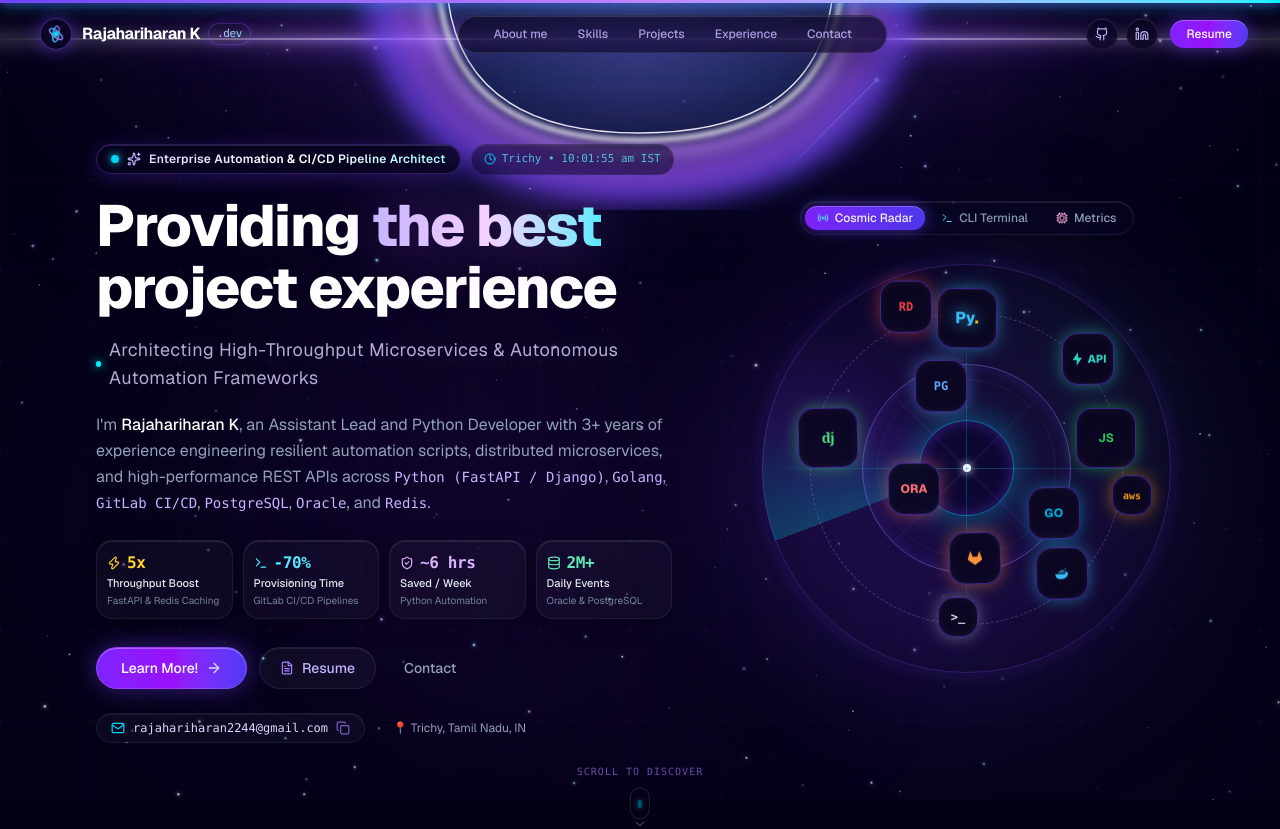
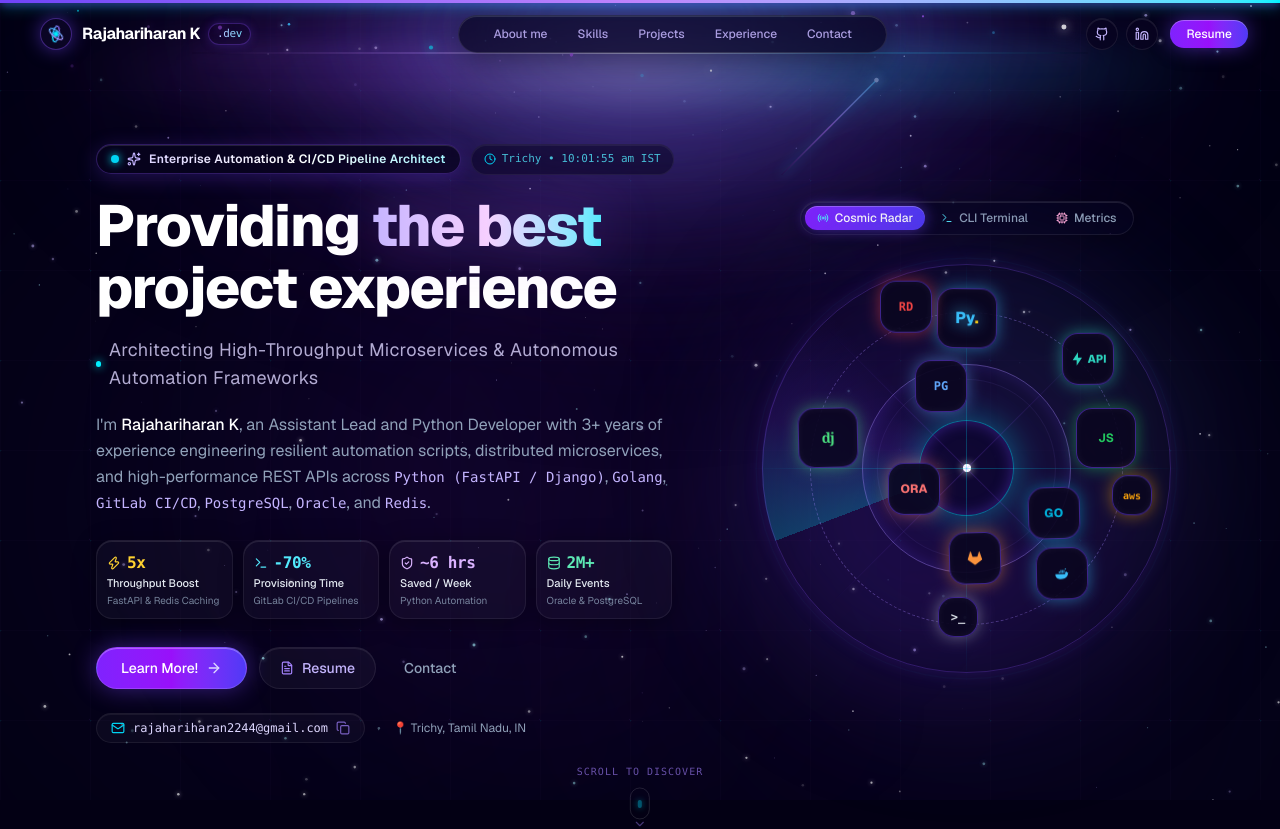
Before and after one commit to Rajahariharandev/Portfolio, a Next.js app: page / in a window 1280 px wide. Shown: the top 829 px of the page. Built offline with nearby package versions, Linux system fonts and the light colour scheme.

Commit message:
feat: replace vector hoop with seamless Ethereal Aurora Horizon and floating celestial embers

```diff
--- a/src/components/cosmic/BlackHole.tsx
+++ b/src/components/cosmic/BlackHole.tsx
@@ -1,105 +1,132 @@
 "use client";
 
 import React from "react";
-import { motion } from "motion/react";
+import { motion, useReducedMotion } from "motion/react";
+
+interface AuroraEmber {
+  id: number;
+  x: number;
+  y: number;
+  size: number;
+  duration: number;
+  delay: number;
+  color: string;
+}
+
+const AURORA_COLORS = ["#00f0ff", "#c084fc", "#a855f7", "#38bdf8", "#f4f4f5"];
+
+const AURORA_EMBERS: AuroraEmber[] = Array.from({ length: 18 }, (_, i) => ({
+  id: i,
+  x: (i * 5.5 + 3) % 94 + 3,
+  y: (i * 7 + 10) % 75 + 10,
+  size: (i % 3) * 1.2 + 2,
+  duration: (i % 4) * 1.5 + 4,
+  delay: (i % 5) * 0.8,
+  color: AURORA_COLORS[i % AURORA_COLORS.length],
+}));
 
 export function BlackHole() {
+  const shouldReduceMotion = useReducedMotion();
+
   return (
     <div
-      className="absolute top-0 left-1/2 -translate-x-1/2 w-full max-w-[1600px] h-[340px] pointer-events-none overflow-hidden z-10 flex flex-col items-center select-none"
+      className="absolute top-0 left-1/2 -translate-x-1/2 w-full max-w-[1700px] h-[480px] pointer-events-none overflow-hidden z-10 flex flex-col items-center select-none"
       aria-hidden="true"
     >
-      {/* 1. Deep Celestial Nebula Atmospheric Glows (Velvety violet & electric cyan) */}
-      <div className="absolute -top-[140px] left-1/2 -translate-x-1/2 w-[1000px] h-[300px] bg-gradient-to-b from-[#7042f8]/50 via-[#4c1d95]/25 to-transparent blur-[120px] rounded-full" />
-      <div className="absolute -top-[80px] left-1/2 -translate-x-1/2 w-[650px] h-[220px] bg-gradient-to-b from-[#c084fc]/40 via-[#581c87]/20 to-transparent blur-[85px] rounded-full" />
-      <div className="absolute top-[8px] left-1/2 -translate-x-1/2 w-[420px] h-[130px] bg-cyan-400/18 blur-[65px] rounded-full" />
+      {/* 1. Primary Volumetric Atmospheric Nebula (Smooth, seamless aurora horizon without vector hoops) */}
+      <div
+        className="absolute -top-[160px] left-1/2 -translate-x-1/2 w-[1100px] h-[380px] rounded-full blur-[110px] opacity-75 pointer-events-none"
+        style={{
+          background: "radial-gradient(ellipse at center, rgba(112, 66, 248, 0.55) 0%, rgba(76, 29, 149, 0.35) 50%, transparent 75%)",
+        }}
+      />
 
-      {/* 2. Soft Volumetric God-Rays illuminating hero typography */}
-      <div className="absolute top-[20px] left-1/2 -translate-x-1/2 w-[880px] h-[300px] opacity-25 bg-[radial-gradient(ellipse_at_top,_var(--tw-gradient-stops))] from-violet-300/30 via-purple-900/10 to-transparent blur-3xl" />
+      {/* 2. Secondary Celestial Amethyst & Magenta Glow Curtain */}
+      <div
+        className="absolute -top-[110px] left-1/2 -translate-x-1/2 w-[780px] h-[280px] rounded-full blur-[85px] opacity-70 pointer-events-none"
+        style={{
+          background: "radial-gradient(ellipse at center, rgba(192, 132, 252, 0.4) 0%, rgba(147, 51, 234, 0.25) 55%, transparent 75%)",
+        }}
+      />
 
-      {/* 3. Ethereal Horizontal Photon Flare (Softened edges, bright radiant center) */}
-      <div className="absolute top-[38px] left-1/2 -translate-x-1/2 w-[120%] h-[2px] bg-gradient-to-r from-transparent via-[#ffffff] to-transparent opacity-85 shadow-[0_0_15px_#ffffff,0_0_30px_#c084fc,0_0_60px_#7042f8]" />
-      <div className="absolute top-[36px] left-1/2 -translate-x-1/2 w-[90%] h-[7px] bg-gradient-to-r from-transparent via-[#c084fc] to-transparent blur-[3px] opacity-75" />
-      <div className="absolute top-[32px] left-1/2 -translate-x-1/2 w-[70%] h-[20px] bg-gradient-to-r from-transparent via-[#7042f8]/70 to-transparent blur-[12px]" />
-      <div className="absolute top-[24px] left-1/2 -translate-x-1/2 w-[45%] h-[45px] bg-gradient-to-r from-transparent via-[#38bdf8]/25 to-transparent blur-[22px]" />
+      {/* 3. Electric Cyan Orbit Accent Halo (Subtle cosmic frequency) */}
+      <div
+        className="absolute -top-[70px] left-1/2 -translate-x-1/2 w-[520px] h-[190px] rounded-full blur-[70px] opacity-45 pointer-events-none"
+        style={{
+          background: "radial-gradient(ellipse at center, rgba(0, 240, 255, 0.3) 0%, rgba(56, 189, 248, 0.15) 50%, transparent 75%)",
+        }}
+      />
 
-      {/* 4. Majestic Gravitational Lensing U-Arc (Wider 640px cradle framing the navbar) */}
-      <div className="relative top-0 w-[640px] h-[210px] flex items-center justify-center">
-        <svg
-          className="w-full h-full"
-          viewBox="0 0 640 210"
-          fill="none"
-          xmlns="http://www.w3.org/2000/svg"
-        >
-          {/* Outer Soft Amethyst Halo */}
-          <path
-            d="M 60 0 C 80 148, 200 188, 320 188 C 440 188, 560 148, 580 0"
-            stroke="#7042f8"
-            strokeWidth="34"
-            strokeLinecap="round"
-            className="opacity-65 blur-md"
-          />
+      {/* 4. Silky Atmospheric Horizon Beam (Soft Gaussian glow across the top, no harsh cutoffs) */}
+      <div
+        className="absolute top-[48px] left-1/2 -translate-x-1/2 w-[90%] max-w-[1300px] h-[45px] blur-[24px] opacity-40 pointer-events-none"
+        style={{
+          background: "linear-gradient(90deg, transparent 0%, rgba(168, 85, 247, 0.6) 30%, rgba(255, 255, 255, 0.75) 50%, rgba(0, 240, 255, 0.6) 70%, transparent 100%)",
+        }}
+      />
 
-          {/* Radiant Violet Lensing Ribbon */}
-          <path
-            d="M 85 0 C 105 134, 210 170, 320 170 C 430 170, 535 134, 555 0"
-            stroke="#a855f7"
-            strokeWidth="18"
-            strokeLinecap="round"
-            filter="url(#wide-violet-glow)"
-          />
+      <div
+        className="absolute top-[52px] left-1/2 -translate-x-1/2 w-[70%] max-w-[950px] h-[2px] opacity-60 pointer-events-none"
+        style={{
+          background: "linear-gradient(90deg, transparent 0%, rgba(192, 132, 252, 0.4) 25%, rgba(255, 255, 255, 0.95) 50%, rgba(56, 189, 248, 0.4) 75%, transparent 100%)",
+          boxShadow: "0 0 20px rgba(192, 132, 252, 0.6), 0 0 40px rgba(112, 66, 248, 0.4)",
+        }}
+      />
 
-          {/* Shimmering Ethereal Magenta Ring */}
-          <path
-            d="M 105 0 C 122 120, 218 152, 320 152 C 422 152, 518 120, 535 0"
-            stroke="#c084fc"
-            strokeWidth="9"
-            strokeLinecap="round"
-            filter="url(#wide-magenta-glow)"
-          />
+      {/* 5. Downward Volumetric Light Shaft (Gently bathing the hero typography in cosmic twilight) */}
+      <div
+        className="absolute top-[60px] left-1/2 -translate-x-1/2 w-[850px] h-[340px] opacity-25 blur-3xl pointer-events-none"
+        style={{
+          background: "radial-gradient(ellipse at top, rgba(168, 85, 247, 0.35) 0%, rgba(30, 8, 71, 0.15) 60%, transparent 80%)",
+        }}
+      />
 
-          {/* Diamond-White Relativistic Photon Beam */}
-          <path
-            d="M 120 0 C 135 110, 224 140, 320 140 C 416 140, 505 110, 520 0"
-            stroke="#ffffff"
-            strokeWidth="4"
-            strokeLinecap="round"
-            filter="url(#wide-white-beam)"
-          />
-
-          {/* Pure Light Filament */}
-          <path
-            d="M 128 0 C 142 104, 226 133, 320 133 C 414 133, 498 104, 512 0"
-            stroke="#f8fafc"
-            strokeWidth="1.5"
-            strokeLinecap="round"
-            className="opacity-95"
-          />
-
-          <defs>
-            <filter id="wide-violet-glow" x="-30%" y="-30%" width="160%" height="160%">
-              <feGaussianBlur stdDeviation="14" />
-            </filter>
-            <filter id="wide-magenta-glow" x="-20%" y="-20%" width="140%" height="140%">
-              <feGaussianBlur stdDeviation="7" />
-            </filter>
-            <filter id="wide-white-beam" x="-20%" y="-20%" width="140%" height="140%">
-              <feGaussianBlur stdDeviation="2.5" />
-            </filter>
-          </defs>
-        </svg>
-
-        {/* Breathing Celestial Accretion Glow */}
+      {/* 6. Subtle Breathing Aurora Pulse */}
+      {!shouldReduceMotion && (
         <motion.div
-          animate={{ opacity: [0.65, 0.95, 0.65], scale: [0.98, 1.02, 0.98] }}
-          transition={{ duration: 4.5, repeat: Infinity, ease: "easeInOut" }}
-          className="absolute -top-8 w-[440px] h-[170px] rounded-full pointer-events-none"
+          animate={{
+            opacity: [0.65, 0.9, 0.65],
+            scale: [0.98, 1.02, 0.98],
+          }}
+          transition={{
+            duration: 6,
+            repeat: Infinity,
+            ease: "easeInOut",
+          }}
+          className="absolute -top-[90px] left-1/2 -translate-x-1/2 w-[680px] h-[240px] rounded-full blur-[90px] pointer-events-none"
           style={{
-            background: "radial-gradient(circle, rgba(168,85,247,0.2) 0%, rgba(112,66,248,0.06) 60%, transparent 100%)",
-            filter: "blur(24px)",
+            background: "radial-gradient(circle, rgba(112, 66, 248, 0.35) 0%, rgba(0, 240, 255, 0.12) 50%, transparent 75%)",
           }}
         />
-      </div>
+      )}
+
+      {/* 7. Floating Celestial Aurora Embers (Gently drifting through the upper atmosphere) */}
+      {!shouldReduceMotion &&
+        AURORA_EMBERS.map((ember) => (
+          <motion.div
+            key={ember.id}
+            animate={{
+              y: ["0px", "-18px", "0px"],
+              opacity: [0.2, 0.85, 0.2],
+              scale: [0.8, 1.25, 0.8],
+            }}
+            transition={{
+              duration: ember.duration,
+              repeat: Infinity,
+              delay: ember.delay,
+              ease: "easeInOut",
+            }}
+            className="absolute rounded-full pointer-events-none"
+            style={{
+              left: `${ember.x}%`,
+              top: `${ember.y}px`,
+              width: `${ember.size}px`,
+              height: `${ember.size}px`,
+              backgroundColor: ember.color,
+              boxShadow: `0 0 8px ${ember.color}, 0 0 16px ${ember.color}`,
+            }}
+          />
+        ))}
     </div>
   );
 }
```
